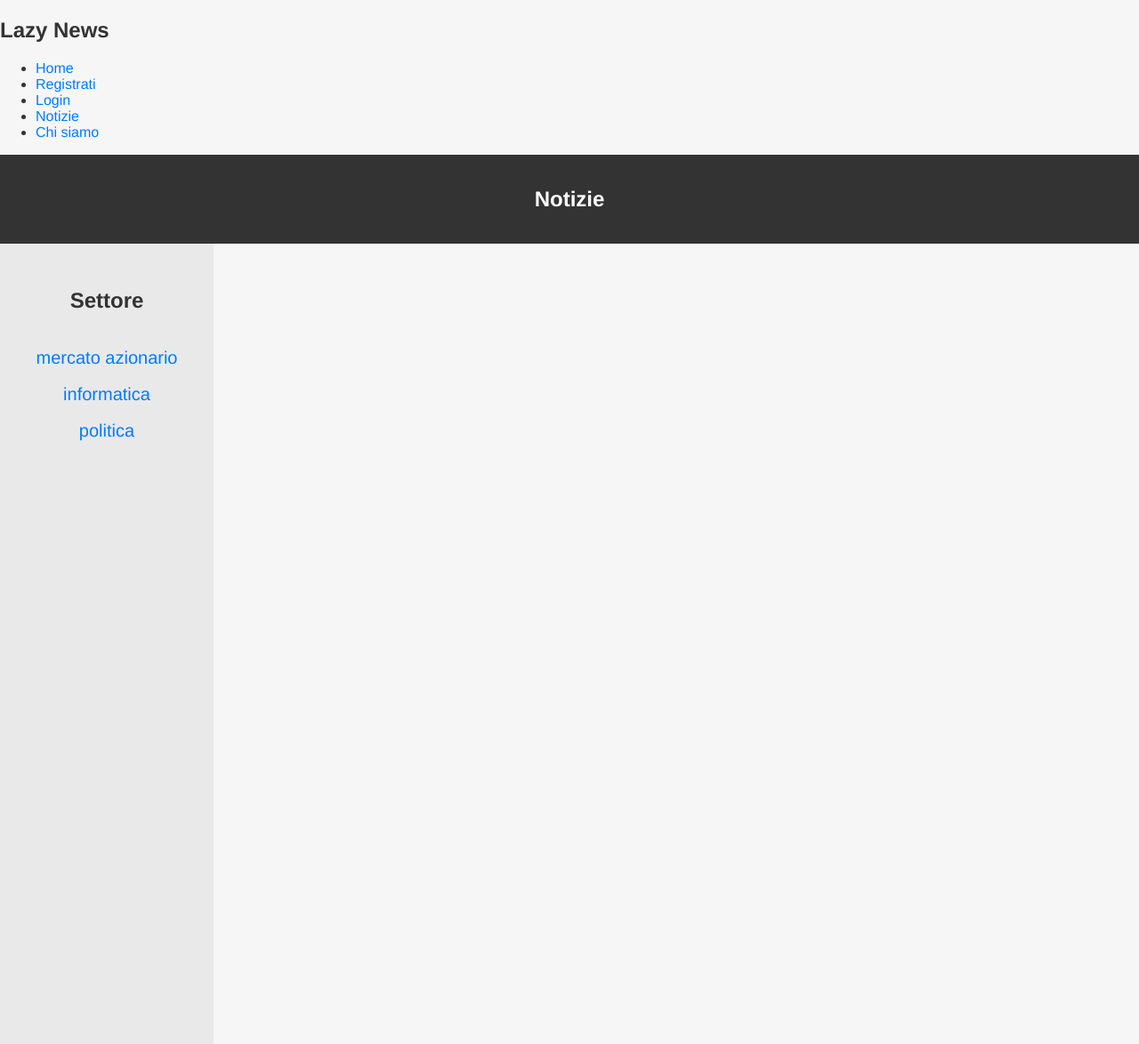
After one commit to Marcovo93/lazynews, a Flask app: page /notizie in a window 1280 px wide. The commit adds this page. Shown: the whole page at 89% size. Run offline with Flask 3, Linux system fonts and the light colour scheme.

Commit message:
add style and more jinja script

```diff
--- a/web/main.py
+++ b/web/main.py
@@ -1,22 +1,35 @@
+import os
 from auth.auth import bp
 from db import db
-import os
 from flask import Flask, render_template
 from blog import bpb
 from datetime import datetime
 
 
 def create_app(test_config=None):
+    # Crea app Flask
     app = Flask(__name__, instance_relative_config=True)
 
+    # Configurazione di default
     app.config.from_mapping(
         SECRET_KEY='fox',
         DATABASE=os.path.join(app.instance_path, 'lazynews.sqlite'),
     )
     app.debug = True
 
-    with app.app_context():
-        db.init_db()
+    # Crea la cartella Instance/ se non esiste
+    try:
+        os.makedirs(app.instance_path, exist_ok=True)
+    except OSError:
+        pass
+
+    if test_config is None:
+        app.config.from_pyfile('config.py', silent=True)
+    else:
+        app.config.from_mapping(test_config)
+
+    # Inizializza l'estensione DB
+    db.init_app(app)
 
 
     #if not os.path.exists(app.config['DATABASE']):
@@ -26,35 +39,35 @@ def create_app(test_config=None):
     #else:
     #    print('Database già esistente...')
 
-    if test_config is None:
-        app.config.from_pyfile('config.py', silent=True)
-    else:
-        app.config.from_mapping(test_config)
 
-    try:
-        os.makedirs(app.instance_path, exist_ok=True)
-    except OSError:
-        pass
+
 
     # importa e inizializza il modulo db QUI dentro, dopo aver creato app
     #registra iil Blueprint --> app.register_blueprint(bp)
-    db.init_app(app)
     app.register_blueprint(bp)
     app.register_blueprint(bpb)
     app.add_url_rule('/', endpoint='index')
 
 
+# ------- Variabili Global ------- #
+
+    date_now = datetime.now()
+    date_time_g = date_now.strftime("%d-%m-%Y %H:%M:%S")
+    events_g = [
+    {"settore": "mercato azionario", "campo": "crypto", "url": "mercato_azionario"},
+    {"settore": "informatica", "campo": "sviluppo", "url": "informatica"},
+    {"settore": "politica", "campo": "sotto sviluppo", "url": "politica"},
+]
+
+# ----------------------------------- #
+
     @app.route("/home")
     def home():
-        date_now = datetime.now()
-        date_time = date_now.strftime("%d-%m-%Y %H:%M:%S")
-        return render_template("home.html", time=date_time)
+        return render_template("home.html", time=date_time_g)
 
-    @app.route("/eventi")
-    def eventi():
-        date_now = datetime.now()
-        date_time = date_now.strftime("%d-%m-%Y %H:%M:%S")
-        return render_template("eventi.html", time=date_time, eventi=eventi)
+    @app.route("/notizie")
+    def notizie():
+        return render_template("notizie.html", time=date_time_g, eventi=events_g)
 
     @app.route("/contatti")
     def contatti():
@@ -64,9 +77,17 @@ def create_app(test_config=None):
     def about():
         return render_template("about.html")
 
-    @app.route("/eventi/canarie")
-    def eventi_grancanarie():
-        return render_template("eventi_grancanarie.html")
+    @app.route("/eventi/mercato_azionario/crypto")
+    def mercato_azionario():
+        return render_template("mercato_azionario.html", eventi=events_g)
+
+    @app.route("/eventi/informatica/sviluppo")
+    def informatica():
+        return render_template("informatica.html", eventi=events_g)
+
+    @app.route("/eventi/politica/sotto_sviluppo")
+    def politica():
+        return render_template("politica.html", eventi=events_g)
 
     return app
 
--- a/web/templates/about.html
+++ b/web/templates/about.html
@@ -12,6 +12,6 @@
         {% endfor %}
     </ul>
 <p>due fratelli troppo pigri per leggere le notizie...<br>
-    Quindi ce le facciamo rIAssumere</p>
+    Quindi ce le facciamo r<strong>IA</strong>ssumere</p>
 
 {% endblock %}
--- a/web/templates/base.html
+++ b/web/templates/base.html
@@ -14,14 +14,14 @@
         <ul>
             {% if g.user %}
                 <li><span>{{g.user['username'] }}</span></li>
-                <li><a href="{{ url_for('eventi') }}">Eventi</a></li>
+                <li><a href="{{ url_for('notizie') }}">Notizie</a></li>
                 <li><a href="{{ url_for('about') }}">Chi siamo</a></li>
                 <li><a href="{{ url_for('auth.logout') }}">Logout</a></li>
             {% else %}
                 <li><a href="{{ url_for('home') }}">Home</a></li>
                 <li><a href="{{ url_for('auth.register') }}">Registrati</a></li>
                 <li><a href="{{ url_for('auth.login') }}">Login</a></li>
-                <li><a href="{{ url_for('eventi') }}">Eventi</a></li>
+                <li><a href="{{ url_for('notizie') }}">Notizie</a></li>
                 <li><a href="{{ url_for('about') }}">Chi siamo</a></li>
             {% endif %}
         </ul>
--- /dev/null
+++ b/web/templates/notizie.html
@@ -0,0 +1,20 @@
+{% extends 'base.html' %}
+
+{% block title %}Notizie{% endblock %}
+
+{% block header %}<h1>Notizie</h1>{% endblock %}
+
+{% block content %}
+     <aside class="aside">
+    <h2 class="center">Settore</h2>
+    <nav class="center">
+        {% for eventi in eventi %}
+            <a href="{{ url_for( eventi.url ) }}" style="font-size: 20px;">{{ eventi.settore }}</a>
+            <br>
+            <br>
+        {% endfor %}
+    </nav>
+    </aside>
+    <div class="grid-container">
+    </div>
+{% endblock %}
```
Also changed, not shown: web/templates/eventi.html (deleted, +0 -16 lines), web/templates/eventi_grancanarie.html (deleted, +0 -9 lines), web/templates/informatica.html (added, +9 -0 lines), web/templates/mercato_azionario.html (added, +9 -0 lines), web/templates/politica.html (added, +9 -0 lines), instance/lazynews.sqlite.
